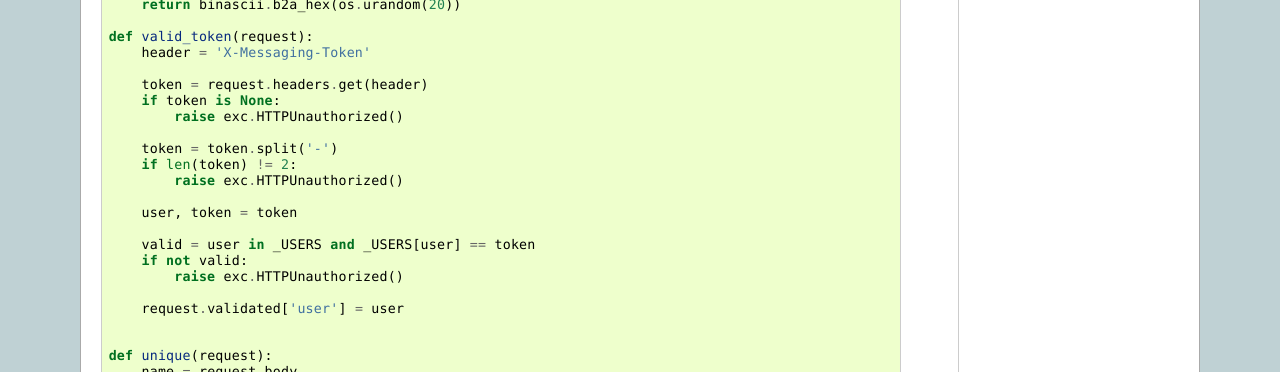
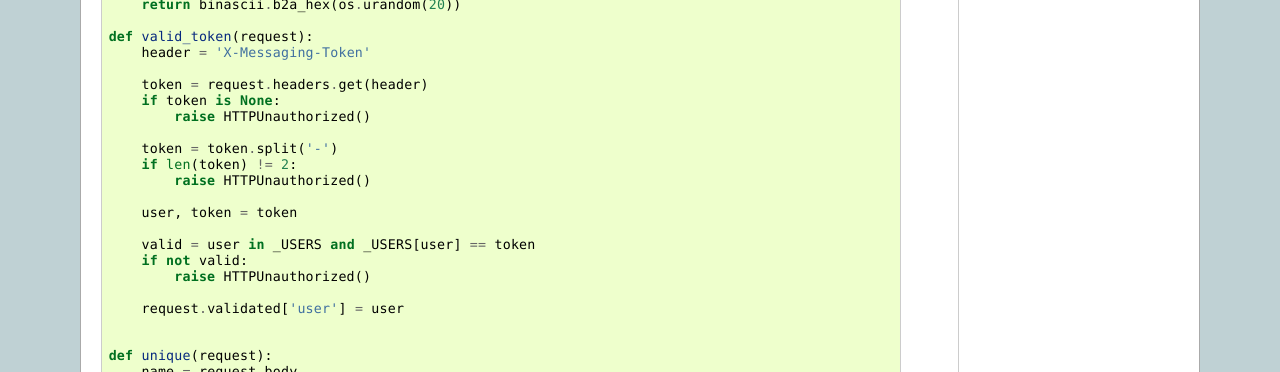
Before and after one commit to Cornices/cornice, a Sphinx documentation site: the page built from docs/source/tutorial.rst, in a window 1280 px wide and 900 px high, scrolled down 2497 px. Shown: the part 151-523 px from the top of the window. Built offline with Sphinx 7.4.7, drawn with Linux system fonts in a browser that asks for light colours.

Commit message:
fix some typos in the docs

```diff
--- a/docs/source/tutorial.rst
+++ b/docs/source/tutorial.rst
@@ -170,17 +170,17 @@ Here's their code::
 
         token = request.headers.get(header)
         if token is None:
-            raise exc.HTTPUnauthorized()
+            raise HTTPUnauthorized()
 
         token = token.split('-')
         if len(token) != 2:
-            raise exc.HTTPUnauthorized()
+            raise HTTPUnauthorized()
 
         user, token = token
 
         valid = user in _USERS and _USERS[user] == token
         if not valid:
-            raise exc.HTTPUnauthorized()
+            raise HTTPUnauthorized()
 
         request.validated['user'] = user
 
```
Also changed, not shown: 1 other file.
